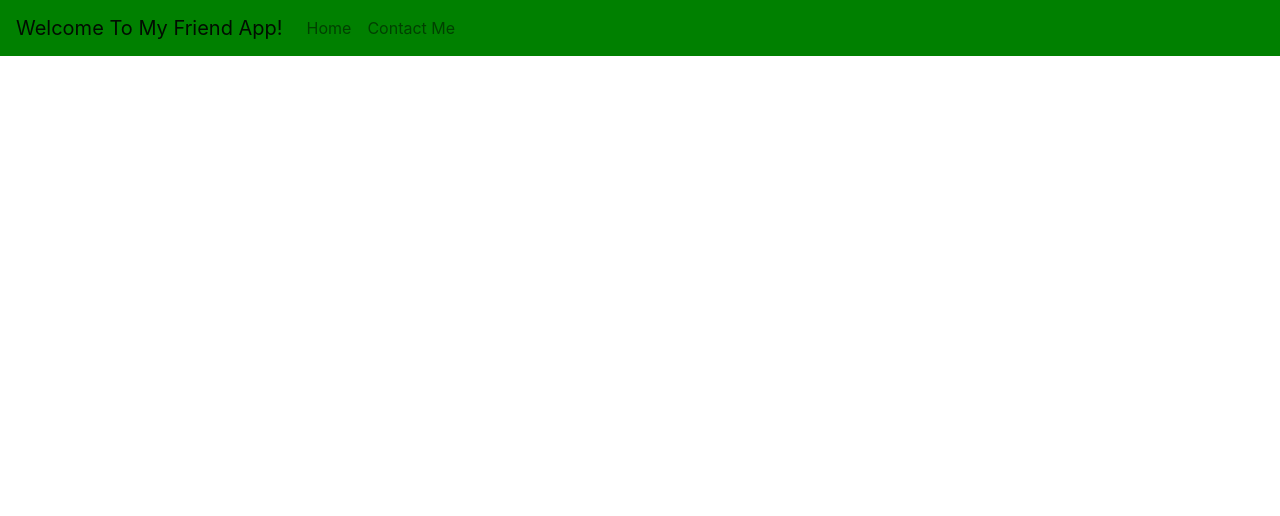
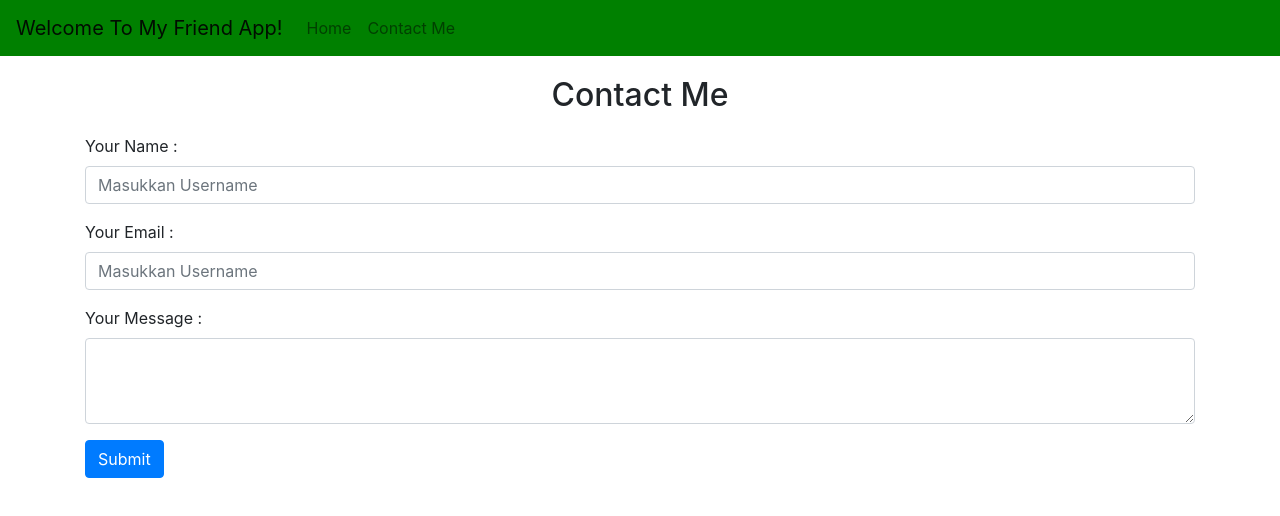
Before and after one commit to FakhryanZ/MyFriendsApp-Angular7, an Angular app: page /contactus in a window 1280 px wide. Before the commit this address led to /. Shown: the top 516 px of the page. Built offline with nearby package versions, Linux system fonts and the light colour scheme.

Commit message:
Add Component Contact-Me with validation

```diff
--- /dev/null
+++ b/src/app/contact-me/contact-me.component.html
@@ -0,0 +1,48 @@
+<div class="container">
+  <div style="text-align: center">
+    <h2 style="margin-top: 20px">Contact Me</h2>
+  </div>
+  <form [formGroup]="form" style="margin-top: 20px;">
+    <div class="form-group">
+      <label>Your Name : </label>
+      <input
+        type="text"
+        class="form-control"
+        placeholder="Masukkan Username"
+        formControlName="name"
+      />
+      <div *ngIf="name.touched && name.invalid" class="alert alert-danger">
+        <span>Name is invalid.</span>
+      </div>
+    </div>
+    <div class="form-group">
+      <label>Your Email : </label>
+      <input
+        type="text"
+        class="form-control"
+        placeholder="Masukkan Username"
+        formControlName="email"
+      />
+      <div *ngIf="email.touched && email.invalid" class="alert alert-danger">
+          <span>Email is invalid.</span>
+        </div>
+    </div>
+    <div class="form-group">
+      <label>Your Message : </label>
+      <textarea
+        class="form-control"
+        name=""
+        id=""
+        rows="3"
+        formControlName="message"
+      >
+      </textarea>
+      <div *ngIf="message.touched && message.invalid" class="alert alert-danger">
+          <span>Message is invalid.</span>
+        </div>
+    </div>
+    <button type="submit" class="btn btn-primary">
+      Submit
+    </button>
+  </form>
+</div>
--- /dev/null
+++ b/src/app/contact-me/contact-me.component.ts
@@ -0,0 +1,33 @@
+import { Component, OnInit } from '@angular/core';
+import { FormGroup, FormControl, Validators } from "@angular/forms";
+
+@Component({
+  selector: 'app-contact-me',
+  templateUrl: './contact-me.component.html',
+  styleUrls: ['./contact-me.component.css']
+})
+export class ContactMeComponent implements OnInit {
+  form = new FormGroup({
+    name : new FormControl('', Validators.required),
+    email : new FormControl('',[Validators.required,Validators.email]),
+    message : new FormControl('',Validators.required)
+  })
+
+  get name(){
+    return this.form.get('name');
+  }
+
+  get email(){
+    return this.form.get('email');
+  }
+
+  get message(){
+    return this.form.get('message');
+  }
+
+  constructor() { }
+
+  ngOnInit() {
+  }
+
+}
--- a/src/app/home/home.component.html
+++ b/src/app/home/home.component.html
@@ -10,7 +10,7 @@
           <div class="form-group">
             <label>Username : </label>
             <input
-              type="email"
+              type="text"
               class="form-control"
               placeholder="Masukkan Username"
             />
@@ -23,7 +23,7 @@
               placeholder="Masukkan Password"
             />
           </div>
-          <button type="submit" class="btn btn-primary">Submit</button>
+          <button type="submit" class="btn btn-success" style="width: 100%">Submit</button>
         </form>
       </div>
       <div class="col-3"></div>
```
Also changed, not shown: src/app/app.module.ts (+9 -3 lines), src/app/contact-me/contact-me.component.css (added), 1 other file (tests, documents, lock files or other folders).
